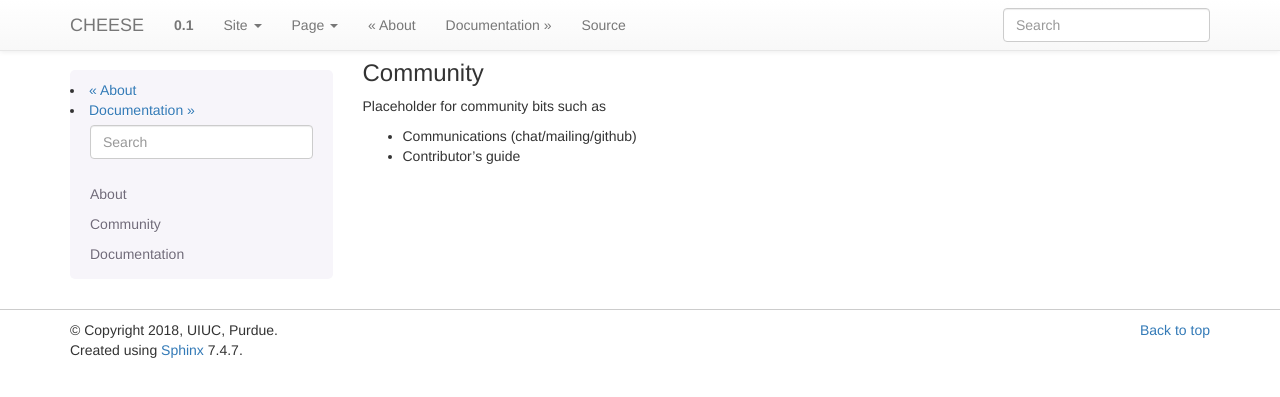
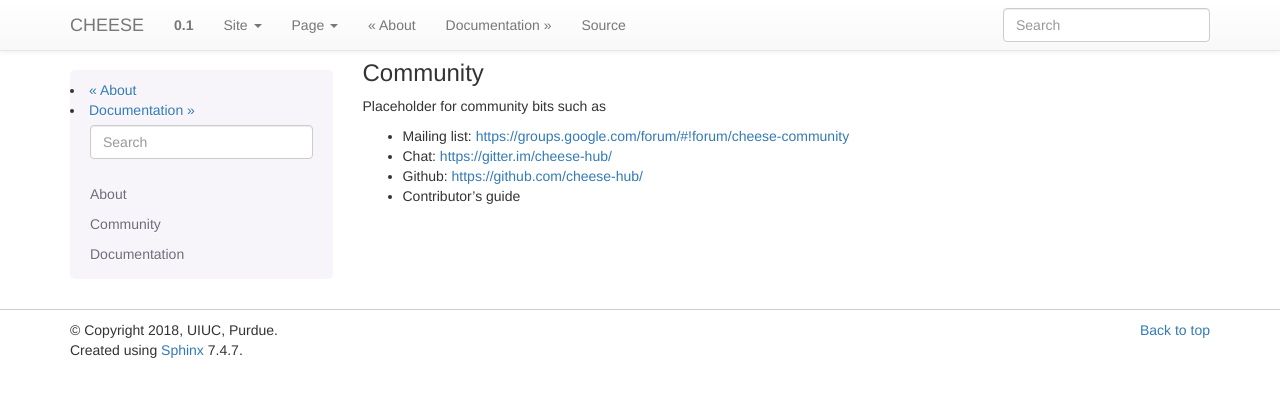
Before and after one commit to cheese-hub/cheesehub, a Sphinx documentation site: the page built from docs/source/community.rst, in a window 1280 px wide. Shown: the top 397 px of the page. Built offline with Sphinx 7.4.7, drawn with Linux system fonts in a browser that asks for light colours.

Commit message:
Added chat/forum links

```diff
--- a/docs/source/community.rst
+++ b/docs/source/community.rst
@@ -3,5 +3,7 @@ Community
 
 Placeholder for community bits such as
 
-* Communications (chat/mailing/github)
+* Mailing list: https://groups.google.com/forum/#!forum/cheese-community
+* Chat: https://gitter.im/cheese-hub/
+* Github: https://github.com/cheese-hub/
 * Contributor's guide
```
